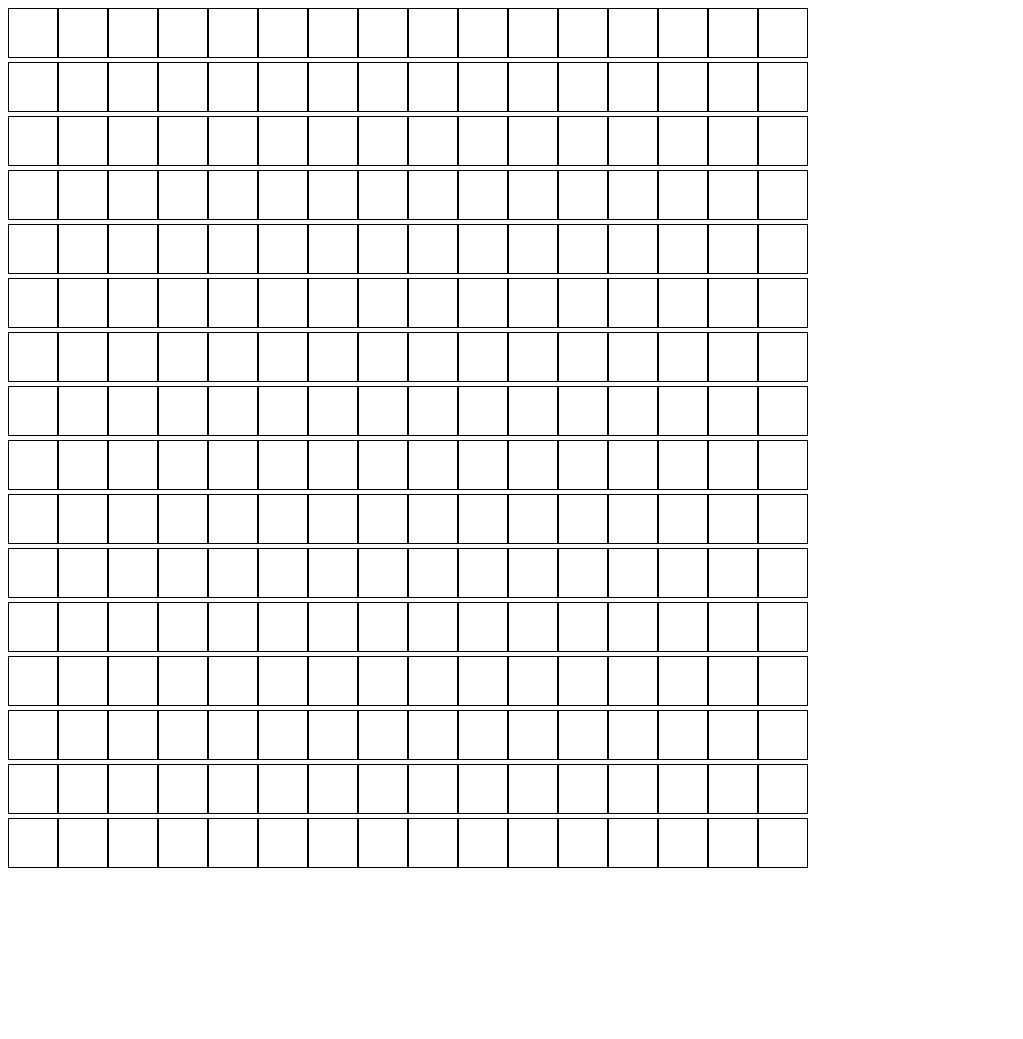
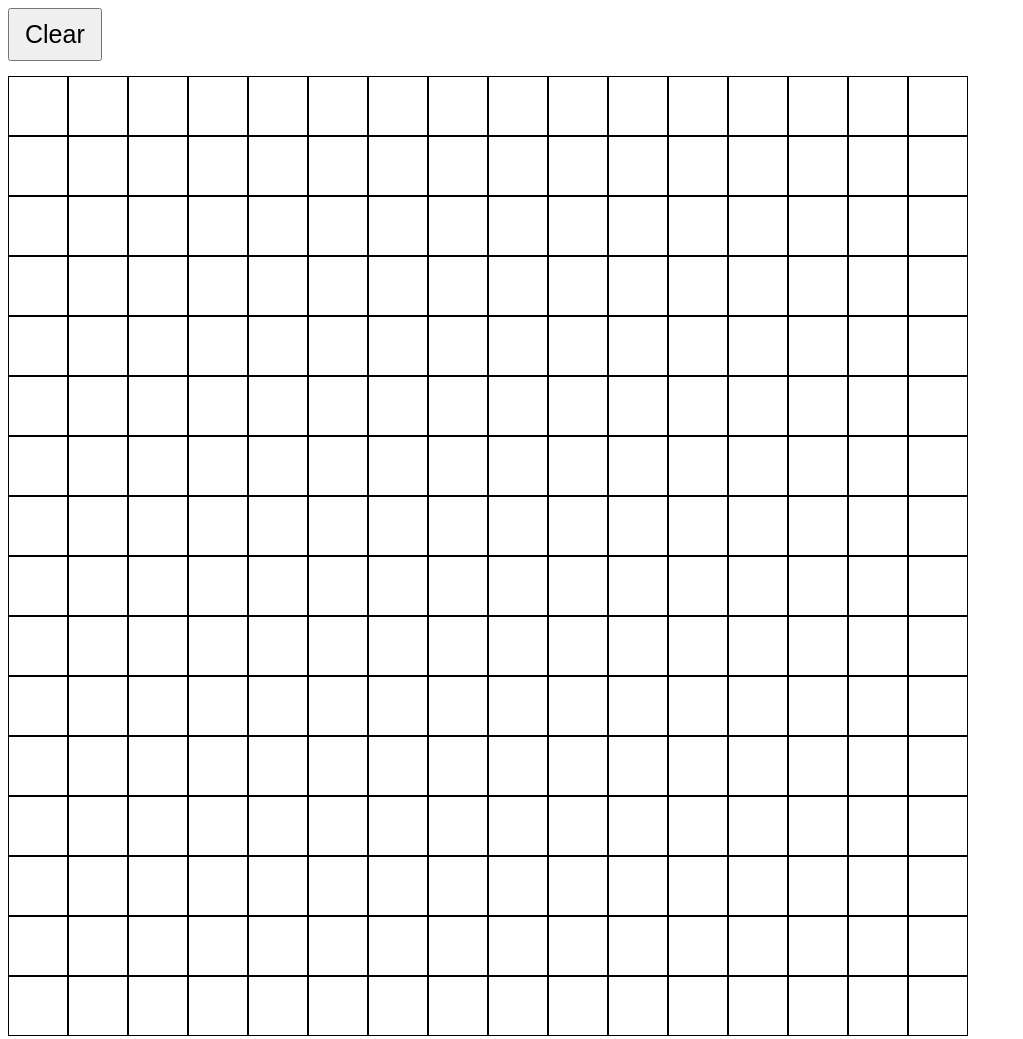
Before and after one commit to Locreus/Etch-a-Sketch, a plain HTML site: page index.html in a window 1280 px wide. Shown: the whole page, without its empty margins (0-1023 px from the left). Before the commit the page ends 880 px from the top, so only its background shows below. Drawn offline with Linux system fonts and the light colour scheme.

Commit message:
Added working clear button, updated README

```diff
--- a/index.html
+++ b/index.html
@@ -2,37 +2,70 @@
 <html>
   <head>
     <meta charset="UTF-8">
-    <title>title</title>
+    <title>Etch-a-Sketch</title>
   </head>
   <style>
-	div.squares:hover{
+	#grid{
+	  width: 960px;
+	}
+	#clearBtn{
+	  padding: 10px 15px;
+	  margin-bottom: 15px;
+	  font-size: 25px;
+	  display: inline-block;
+	}
+	.blackbg{
 	  background-color: black;
 	}
 	.squares{
 	  display: inline-block;
-	  width: 50px;
-	  height: 50px;
 	  border: 1px solid black;
 	  box-sizing: border-box;
 	}
   </style>
 
   <body>
-    <div id="main-div"></div>
+	<button id="clearBtn" type="button" onclick="clearAndQuery()">Clear</button>
   </body>
 
   <script>
-	const gridLength = 16;
-	const container = document.querySelector("#main-div");
-	for(var row = 0 ; row < gridLength ; row++){
-	  let rowdiv = document.createElement("div");
-	  container.appendChild(rowdiv);
-	  for(var col = 0 ; col < gridLength ; col++){
-	    let square = document.createElement("div");
-		square.className = "squares";
-		square.dataset.id = `${row}${col}`;
-		rowdiv.appendChild(square);
+	window.addEventListener("load", function(){ initializeGrid(16); });
+	function initializeGrid(numCells){
+	  const gridLength = 960;
+	  var cells = numCells;
+	  var cellSize = Math.floor(gridLength/cells);
+	  const body = document.querySelector("body");
+	  const gridDiv = document.createElement("div");
+	  gridDiv.id="grid";
+	  body.appendChild(gridDiv);
+	  const gridContainer = document.querySelector("#grid");
+	  for(var row = 0 ; row < cells ; row++){
+	    let rowdiv = document.createElement("div");
+	    rowdiv.style.cssText = `height: ${cellSize}px;`;
+	    gridContainer.appendChild(rowdiv);
+	    for(var col = 0 ; col < cells ; col++){
+	      let square = document.createElement("div");
+		  square.className = "squares";
+		  square.dataset.id = `${row}${col}`;
+		  square.style.cssText = `width: ${cellSize}px; height: ${cellSize}px;`;
+		  square.addEventListener("mouseenter", () => square.classList.add("blackbg"));
+		  rowdiv.appendChild(square);
+	    }
 	  }
 	}
+	function clearGrid(){
+	  const body = document.querySelector("body");
+	  const grid = document.querySelector("#grid");
+	  body.removeChild(grid);
+	}
+	function querySize(){
+	  let cells = parseInt(window.prompt("Enter number of squares for grid."));
+	  initializeGrid(cells);
+	}
+	function clearAndQuery(){
+	  clearGrid();
+	  querySize();
+	}
+
   </script>
 </html>
```
Also changed, not shown: 1 other file.
